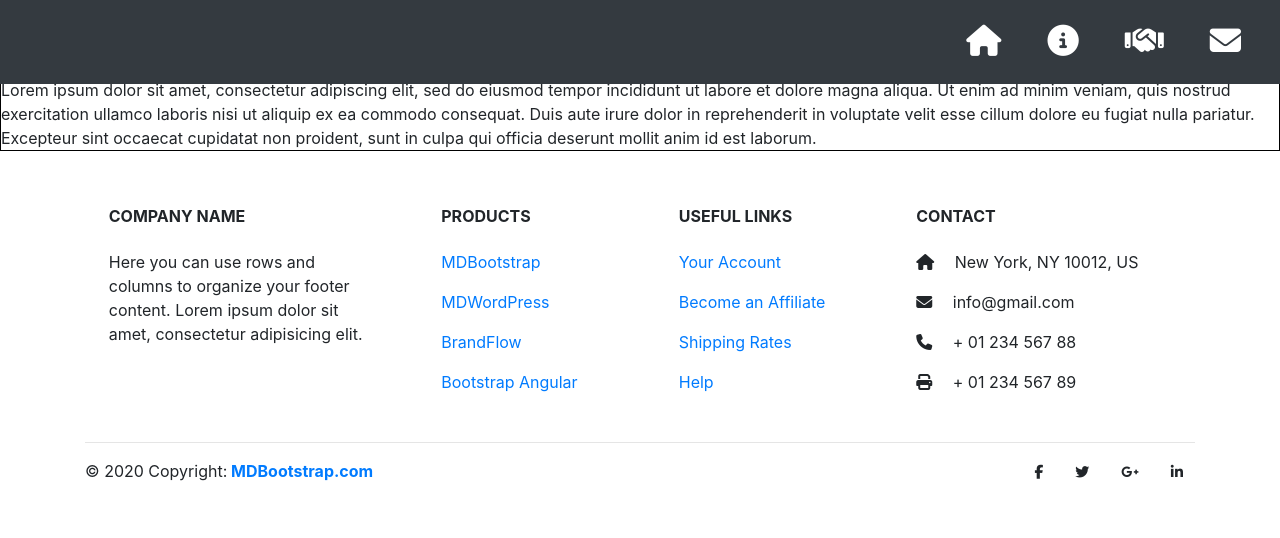
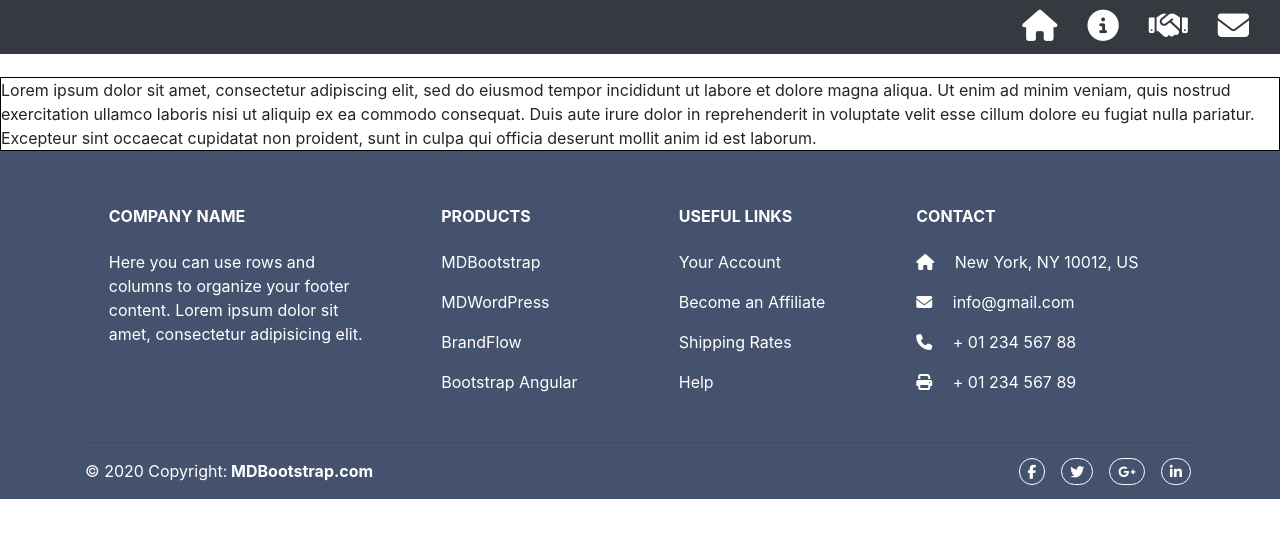
Before and after one commit to Gio5haki/RenewIt-Frontend, a React (Create React App) app: page /contact in a window 1280 px wide. Shown: the top 538 px of the page. Built offline with nearby package versions, Linux system fonts and the light colour scheme.

Commit message:
Add Styling to Footer and Navbar

```diff
--- a/src/components/Footer.js
+++ b/src/components/Footer.js
@@ -1,13 +1,16 @@
 import React from "react";
+import "../styles/Footer.css";
 
 function Footer() {
   return (
     <div>
-      <footer className="page-footer font-small mdb-color pt-4">
+      <footer className="page-footer font-small mdb-color pt-4 customFooter">
         <div className="container text-center text-md-left">
           <div className="row text-center text-md-left mt-3 pb-3">
             <div className="col-md-3 col-lg-3 col-xl-3 mx-auto mt-3">
-              <h6 className="text-uppercase mb-4 font-weight-bold">Company name</h6>
+              <h6 className="text-uppercase mb-4 font-weight-bold">
+                Company name
+              </h6>
               <p>
                 Here you can use rows and columns to organize your footer
                 content. Lorem ipsum dolor sit amet, consectetur adipisicing
@@ -36,7 +39,9 @@ function Footer() {
             <hr className="w-100 clearfix d-md-none"></hr>
 
             <div className="col-md-3 col-lg-2 col-xl-2 mx-auto mt-3">
-              <h6 className="text-uppercase mb-4 font-weight-bold">Useful links</h6>
+              <h6 className="text-uppercase mb-4 font-weight-bold">
+                Useful links
+              </h6>
               <p>
                 <a href="#!">Your Account</a>
               </p>
@@ -85,22 +90,22 @@ function Footer() {
             <div className="col-md-5 col-lg-4 ml-lg-0">
               <div className="text-center text-md-right">
                 <ul className="list-unstyled list-inline">
-                  <li className="list-inline-item">
+                  <li className="list-inline-item customIcon">
                     <a className="btn-floating btn-sm rgba-white-slight mx-1">
                       <i className="fab fa-facebook-f"></i>
                     </a>
                   </li>
-                  <li className="list-inline-item">
-                    <a className="btn-floating btn-sm rgba-white-slight mx-1">
+                  <li className="list-inline-item customIcon">
+                    <a className="btn-floating btn-sm rgba-white-slight mx-1 ">
                       <i className="fab fa-twitter"></i>
                     </a>
                   </li>
-                  <li className="list-inline-item">
+                  <li className="list-inline-item customIcon">
                     <a className="btn-floating btn-sm rgba-white-slight mx-1">
                       <i className="fab fa-google-plus-g"></i>
                     </a>
                   </li>
-                  <li className="list-inline-item">
+                  <li className="list-inline-item customIcon">
                     <a className="btn-floating btn-sm rgba-white-slight mx-1">
                       <i className="fab fa-linkedin-in"></i>
                     </a>
--- a/src/components/Navbar.js
+++ b/src/components/Navbar.js
@@ -7,24 +7,24 @@ function NavBar() {
       <nav className="navbar navbar-expand-sm navbar-right bg-dark navbar-dark fixed-top">
         <ul className="navbar-nav ml-auto">
           <li className="nav-item" title="Home">
-            <a className="nav-link" href="/">
-              <NavLink to="/"><i className="fas fa-home fa-lg"></i></NavLink>
-            </a>
+            <NavLink to="/">
+              <i className="fas fa-home fa-lg"></i>
+            </NavLink>
           </li>
           <li className="nav-item" title="About Us">
-            <a className="nav-link" href="/aboutus">
-              <NavLink to="/aboutUs"><i className="fas fa-info-circle fa-lg"></i></NavLink>
-            </a>
+            <NavLink to="/aboutUs">
+              <i className="fas fa-info-circle fa-lg"></i>
+            </NavLink>
           </li>
           <li className="nav-item" title="Partners">
-            <a className="nav-link" href="/partners">
-              <NavLink to="/partners"><i className="fas fa-handshake fa-lg"></i></NavLink>
-            </a>
+            <NavLink to="/partners">
+              <i className="fas fa-handshake fa-lg"></i>
+            </NavLink>
           </li>
           <li className="nav-item" title="Contact">
-            <a className="nav-link" href="/contact">
-              <NavLink to="/contact"><i className="fas fa-envelope fa-lg"></i></NavLink>
-            </a>
+            <NavLink to="/contact">
+              <i className="fas fa-envelope fa-lg"></i>
+            </NavLink>
           </li>
         </ul>
       </nav>
--- /dev/null
+++ b/src/styles/Footer.css
@@ -0,0 +1,15 @@
+.customFooter {
+  background-color: #45526e !important;
+  color: white;
+}
+
+.customFooter a {
+  color: white;
+}
+
+.customIcon a {
+  width: 25px;
+  height: 25px;
+  border: 1px solid white;
+  border-radius: 25px;
+}
```
